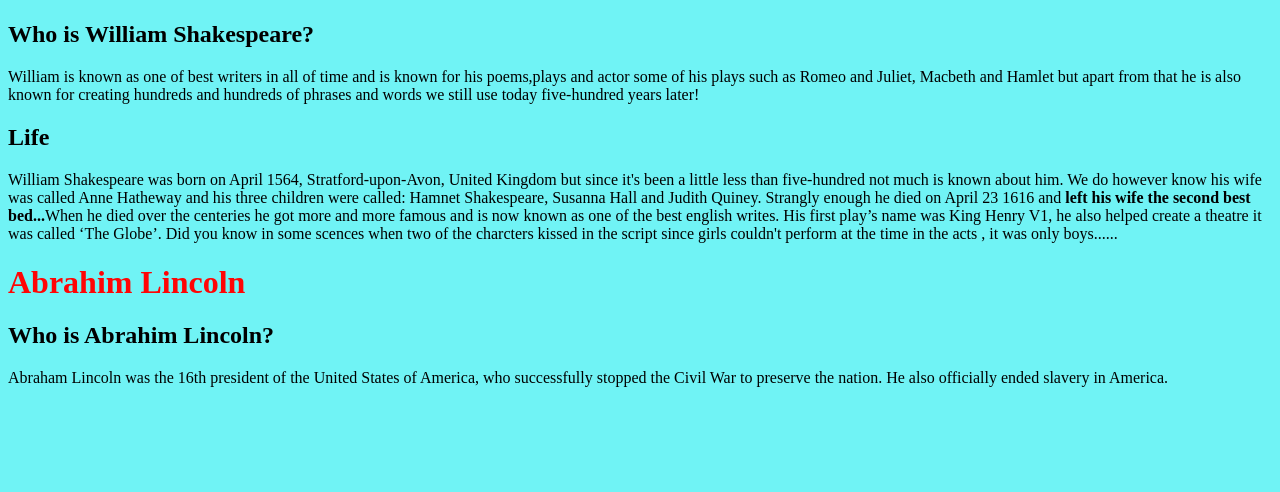
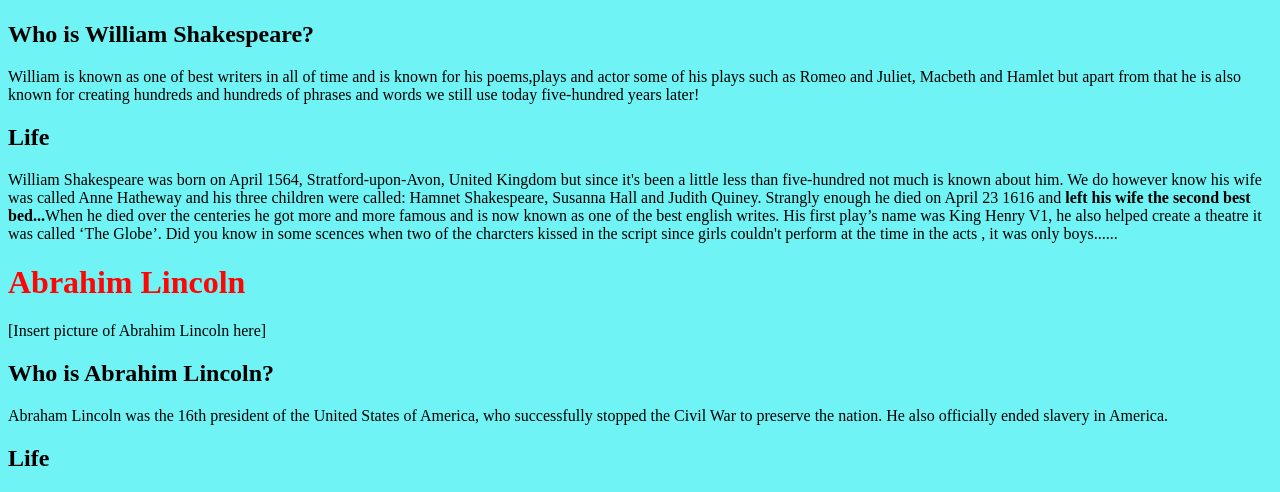
Before and after one commit to Corrupt-banana/mywebpage, a plain HTML site: page index.html in a window 1280 px wide. Shown: the part 695-1187 px from the top of the page. Before the commit the page ends 1098 px from the top, so only its background shows below. Drawn offline with Linux system fonts and the light colour scheme.

Commit message:
Update index.html

```diff
--- a/index.html
+++ b/index.html
@@ -63,10 +63,16 @@
 
         <strong><h1> Abrahim Lincoln</h1></strong>
 
+        [Insert picture of Abrahim Lincoln here]
+
        <h2>Who is Abrahim Lincoln?</h2>
 
         <p>Abraham Lincoln was the 16th president of the United States of America,
             who successfully stopped the Civil War to preserve the nation. He also
             officially ended slavery in America. </p>
-        </body>
+
+         <h2>Life</h2>
+
+
+    </body>
 </html>
```
